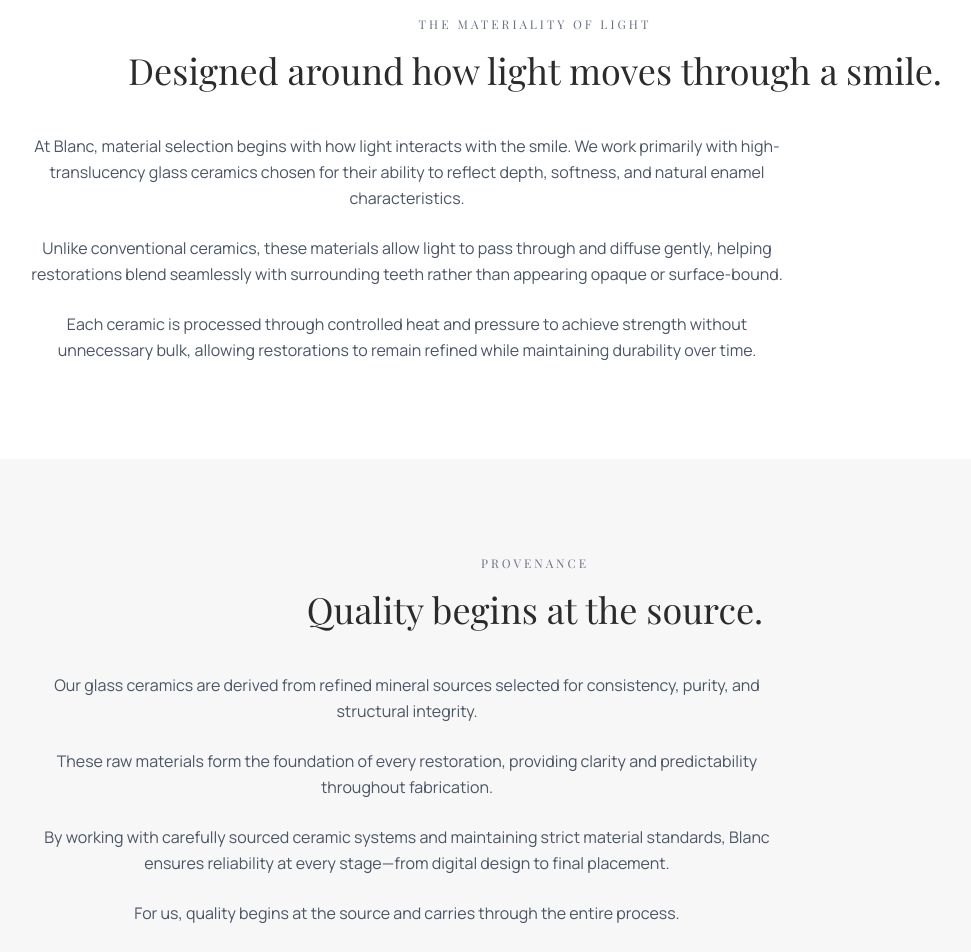
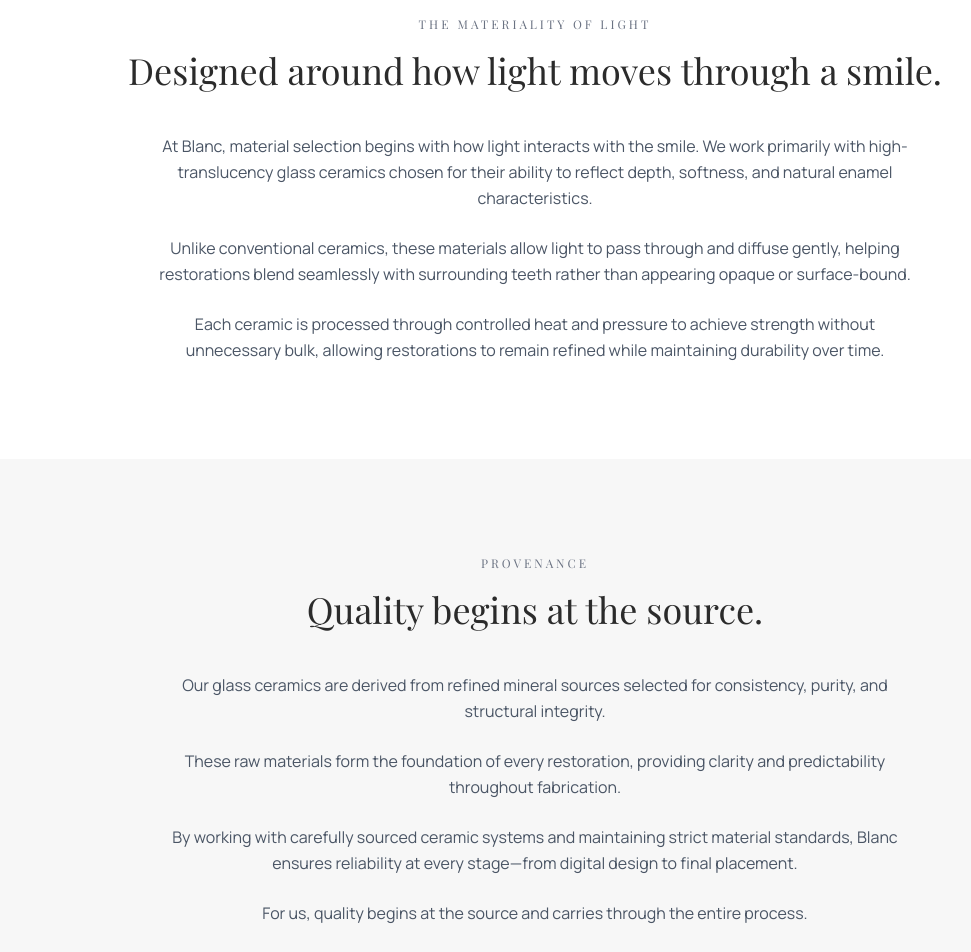
Before and after one commit to Ladwa14/blanc-website, a Next.js app: page /atelier in a window 1280 px wide. Shown: the part 880-1832 px from the top of the page, without its empty margins (105-1076 px from the left). Built offline with nearby package versions, Linux system fonts and the light colour scheme; a web font is replaced by a local one.

Commit message:
paragraph text to be centered

```diff
--- a/app/atelier/page.tsx
+++ b/app/atelier/page.tsx
@@ -209,7 +209,7 @@
             Designed around how light moves through a smile.
           </h2>
 
-          <div className="max-w-3xl space-y-6 text-gray-600 leading-relaxed font-manrope text-center">
+          <div className="max-w-3xl mx-auto space-y-6 text-gray-600 leading-relaxed font-manrope text-center">
             <p>
               At Blanc, material selection begins with how light interacts with
               the smile. We work primarily with high-translucency glass
@@ -244,7 +244,7 @@
             Quality begins at the source.
           </h2>
 
-          <div className="max-w-3xl space-y-6 text-gray-600 leading-relaxed font-manrope text-center">
+          <div className="max-w-3xl mx-auto space-y-6 text-gray-600 leading-relaxed font-manrope text-center">
             <p>
               Our glass ceramics are derived from refined mineral sources
               selected for consistency, purity, and structural integrity.
```
